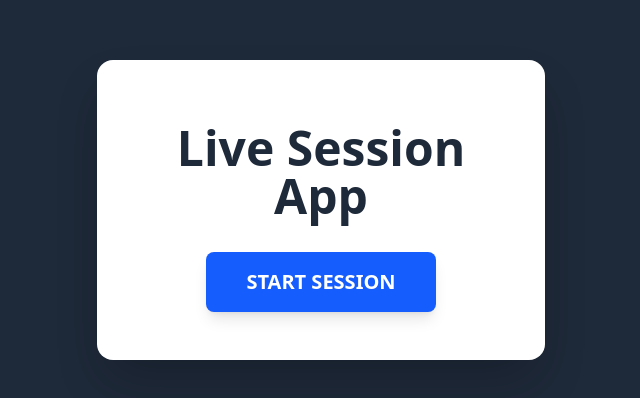
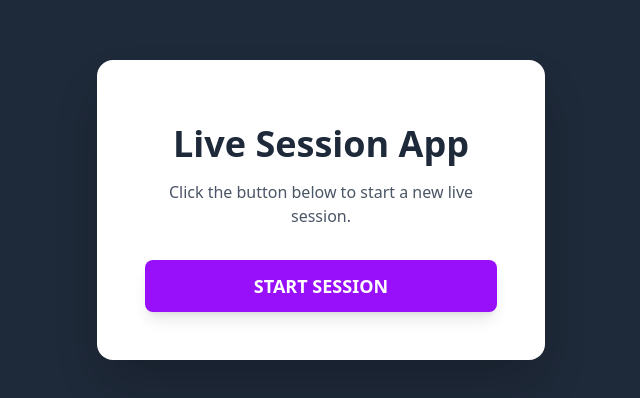
Before and after one commit to amanas96/tutorArch, a React (Vite) app in the folder client/: page / in a window 1280 px wide. Shown: the part 190-588 px from the top of the page, without its empty margins (319-959 px from the left). Built offline with nearby package versions, Linux system fonts and the light colour scheme; no server answers.

Commit message:
TutorArch

```diff
--- a/client/src/components/homePage.jsx
+++ b/client/src/components/homePage.jsx
@@ -1,3 +1,49 @@
+// import React from "react";
+// import { useNavigate } from "react-router-dom";
+
+// function HomePage() {
+//   const navigate = useNavigate();
+
+//   const handleStartSession = async () => {
+//     try {
+//       const response = await fetch(
+//         "https://tutorarch.onrender.com/api/sessions/create",
+//         {
+//           method: "POST",
+//           headers: { "Content-Type": "application/json" },
+//         }
+//       );
+//       if (!response.ok) throw new Error("Network response was not ok");
+//       const data = await response.json();
+
+//       // This MUST be a simple navigate call
+//       navigate(`/session/${data.unique_id}`);
+//     } catch (error) {
+//       console.error("Failed to start session:", error);
+//     }
+//   };
+
+//   // Return the styled JSX...
+//   return (
+//     <div className="min-h-screen flex items-center justify-center p-4 bg-gray-800">
+//       <div className="bg-white p-8 md:p-12 rounded-2xl shadow-2xl max-w-md w-full text-center">
+//         <h1 className="text-4xl md:text-5xl font-bold text-gray-800 pt-4 mb-8 text-center">
+//           Live Session App
+//         </h1>
+//         <button
+//           onClick={handleStartSession}
+//           className="bg-blue-600 hover:bg-blue-700 text-white font-bold
+//                            py-4 px-10 rounded-lg text-xl shadow-lg
+//                            transform hover:scale-105 transition duration-300 ease-in-out"
+//         >
+//           START SESSION
+//         </button>
+//       </div>
+//     </div>
+//   );
+// }
+// export default HomePage;
+
 import React from "react";
 import { useNavigate } from "react-router-dom";
 
@@ -16,25 +62,30 @@ function HomePage() {
       if (!response.ok) throw new Error("Network response was not ok");
       const data = await response.json();
 
-      // This MUST be a simple navigate call
       navigate(`/session/${data.unique_id}`);
     } catch (error) {
       console.error("Failed to start session:", error);
     }
   };
 
-  // Return the styled JSX...
+  // Return the new styled JSX
   return (
     <div className="min-h-screen flex items-center justify-center p-4 bg-gray-800">
       <div className="bg-white p-8 md:p-12 rounded-2xl shadow-2xl max-w-md w-full text-center">
-        <h1 className="text-4xl md:text-5xl font-bold text-gray-800 pt-4 mb-8 text-center">
+        {/* 3. The Content */}
+        <h1 className="text-3xl md:text-4xl font-bold pt-4 text-gray-800 mb-4">
           Live Session App
         </h1>
+
+        <p className="text-gray-600 mb-8">
+          Click the button below to start a new live session.
+        </p>
+
         <button
           onClick={handleStartSession}
-          className="bg-blue-600 hover:bg-blue-700 text-white font-bold
-                           py-4 px-10 rounded-lg text-xl shadow-lg
-                           transform hover:scale-105 transition duration-300 ease-in-out"
+          className="w-full bg-purple-600 hover:bg-purple-700 text-white font-bold
+                     py-3 px-6 rounded-lg text-lg shadow-lg
+                     transform hover:scale-105 transition duration-300 ease-in-out"
         >
           START SESSION
         </button>
@@ -43,54 +94,3 @@ function HomePage() {
   );
 }
 export default HomePage;
-
-// import React from "react";
-// import { useNavigate } from "react-router-dom";
-
-// function HomePage() {
-//   const navigate = useNavigate();
-
-//   const handleStartSession = async () => {
-//     try {
-//       const response = await fetch(
-//         "https://tutorarch.onrender.com/api/sessions/create",
-//         {
-//           method: "POST",
-//           headers: { "Content-Type": "application/json" },
-//         }
-//       );
-//       if (!response.ok) throw new Error("Network response was not ok");
-//       const data = await response.json();
-
-//       navigate(`/session/${data.unique_id}`);
-//     } catch (error) {
-//       console.error("Failed to start session:", error);
-//     }
-//   };
-
-//   // Return the new styled JSX
-//   return (
-//     <div className="min-h-screen flex items-center justify-center p-4 bg-gray-800">
-//       <div className="bg-white p-8 md:p-12 rounded-2xl shadow-2xl max-w-md w-full text-center">
-//         {/* 3. The Content */}
-//         <h1 className="text-3xl md:text-4xl font-bold pt-4 text-gray-800 mb-4">
-//           Live Session App
-//         </h1>
-
-//         <p className="text-gray-600 mb-8">
-//           Click the button below to start a new live session.
-//         </p>
-
-//         <button
-//           onClick={handleStartSession}
-//           className="w-full bg-purple-600 hover:bg-purple-700 text-white font-bold
-//                      py-3 px-6 rounded-lg text-lg shadow-lg
-//                      transform hover:scale-105 transition duration-300 ease-in-out"
-//         >
-//           START SESSION
-//         </button>
-//       </div>
-//     </div>
-//   );
-// }
-// export default HomePage;
```
